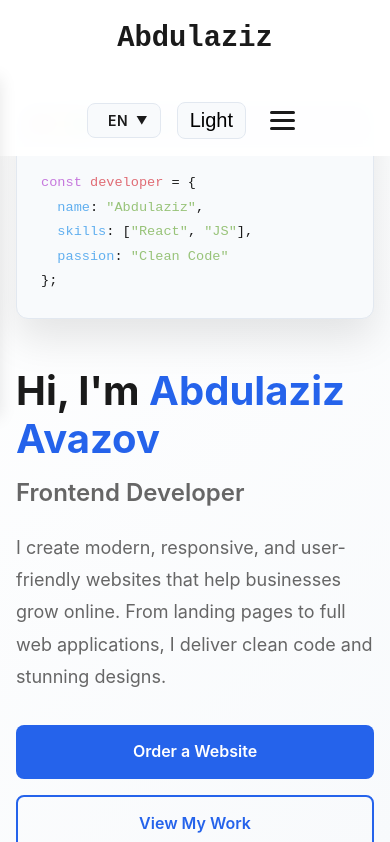
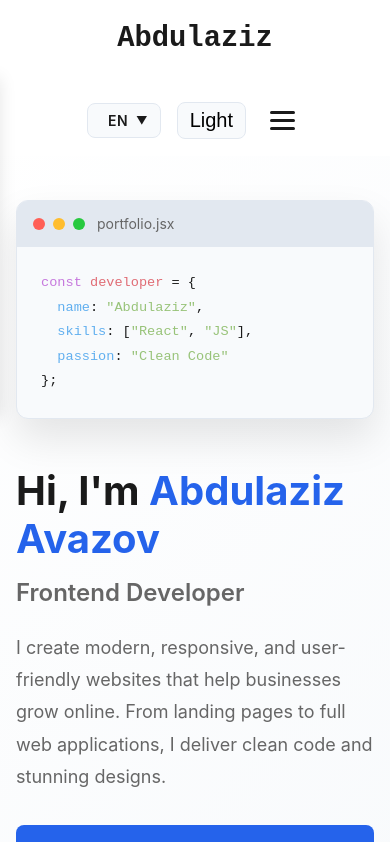
Before and after one commit to FrontEnddeveloping77/My-Portfolio-In-React, a React (Create React App) app: page / in a window 390 px wide. Shown: the top 842 px of the page. Built offline with nearby package versions, Linux system fonts and the light colour scheme.

Commit message:
my portfolio in react

```diff
--- a/src/components/Hero/Hero.css
+++ b/src/components/Hero/Hero.css
@@ -186,3 +186,9 @@
         text-align: center;
     }
 }
+
+@media screen and (max-width: 442px){
+    .hero{
+        margin-top: 100px;
+    }
+}
```
